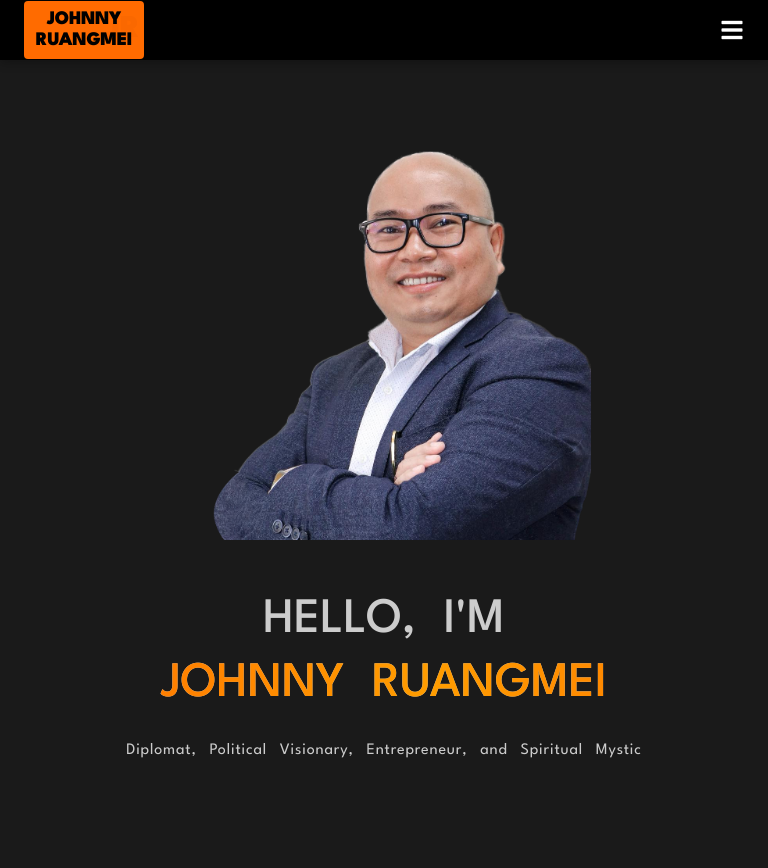
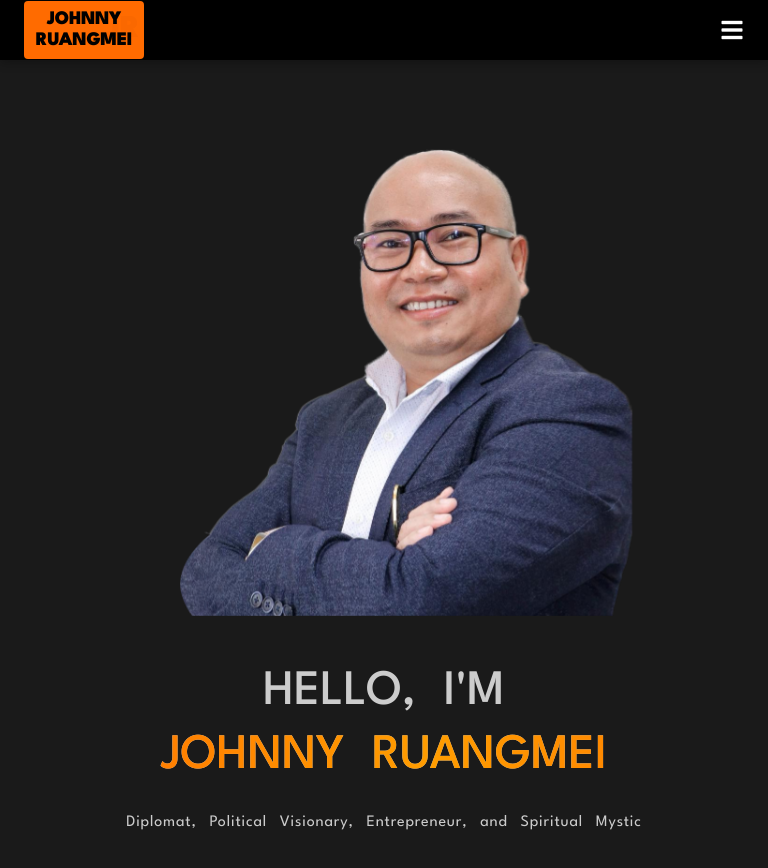
Before and after one commit to petergangmei/johnny-ruangmei, a plain HTML site: page public/index.html in a window 768 px wide. Drawn offline with nearby package versions, Linux system fonts and the light colour scheme.

Commit message:
Refine Hero Section Responsiveness and Text Alignment
- Updated hero section text alignment for better mobile and tablet display
- Enhanced CSS media queries for improved responsiveness across different screen sizes
- Adjusted hero content layout to center text and image on smaller devices
- Optimized image and text positioning for consistent user experience
- Fine-tuned Bootstrap grid system integration for hero section

```diff
--- a/public/index.html
+++ b/public/index.html
@@ -67,8 +67,8 @@
         <section class="hero container-fluid">
             <div class="row h-100 align-items-center hero-content">
                 <div class="col-lg-6 hero-text mb-4 mb-lg-0">
-                    <h1 class="text-lg-start text-center"><span>HELLO, I'M</span><br><span data-text="JOHNNY RUANGMEI">JOHNNY RUANGMEI</span></h1>
-                    <h4 class="text-lg-start text-center">Diplomat, Political Visionary, Entrepreneur, and Spiritual Mystic</h4>
+                    <h1 class="text-center text-lg-start"><span>HELLO, I'M</span><br><span data-text="JOHNNY RUANGMEI">JOHNNY RUANGMEI</span></h1>
+                    <h4 class="text-center text-lg-start">Diplomat, Political Visionary, Entrepreneur, and Spiritual Mystic</h4>
                 </div>
                 <div class="col-lg-6 d-flex justify-content-center justify-content-lg-end hero-image-container">
                     <div class="hero-image">
--- a/public/style.css
+++ b/public/style.css
@@ -956,7 +956,7 @@ html {
     background-color: #1a1a1a;
 }
 
-/* Responsive tweaks for medium-sized devices */
+/* Medium screen improvements - tablets and smaller desktops */
 @media (min-width: 769px) and (max-width: 991px) {
     /* Adjust main content margin */
     .main-content {
@@ -971,42 +971,116 @@ html {
 
     .hero-content {
         gap: 2rem;
+        display: flex;
+        flex-direction: column;
+        align-items: center;
+        text-align: center;
+    }
+
+    .hero-text {
+        max-width: 660px;
+        margin: 0 auto;
+        text-align: center;
     }
 
     .hero-text h1 {
-        font-size: 2.5rem;
+        font-size: 3.5rem;
+        text-align: center;
     }
 
     .hero-text h4 {
         font-size: 1rem;
+        text-align: center;
     }
 
     .hero-image {
         max-height: 70vh;
+        margin: 0 auto;
     }
 
     .profile-image {
         max-height: 70vh;
+        display: block;
+        margin: 0 auto;
     }
 }
 
-/* Extra small device adjustments */
-@media (max-width: 480px) {
+/* Fix for tablets in portrait mode */
+@media (min-width: 576px) and (max-width: 768px) {
+    .hero-content {
+        flex-direction: column-reverse;
+        align-items: center;
+    }
+
+    .hero-image-container {
+        margin-bottom: 2rem;
+        display: flex;
+        justify-content: center;
+        width: 100%;
+    }
+
+    .hero-image {
+        height: auto;
+        max-height: 55vh;
+        display: flex;
+        justify-content: center;
+        width: 100%;
+    }
+
+    .profile-image {
+        max-height: 55vh;
+        margin: 0 auto;
+    }
+
+    .hero-text {
+        max-width: 100%;
+        text-align: center;
+        padding: 0 1rem;
+    }
+
     .hero-text h1 {
-        font-size: 2.3rem;
+        text-align: center;
     }
 
     .hero-text h4 {
-        font-size: 0.9rem;
+        text-align: center;
     }
+}
 
-    .profile-image {
-        max-height: 45vh;
+/* Ensure Bootstrap rows respect our alignment */
+.row {
+    width: 100%;
+    margin: 0;
+}
+
+/* Make sure Bootstrap column alignment works properly */
+.col-lg-6 {
+    display: flex;
+    flex-direction: column;
+}
+
+/* Hero image alignment fixes */
+.hero-image-container {
+    display: flex;
+    justify-content: center;
+}
+
+@media (min-width: 992px) {
+    .hero-image-container {
+        justify-content: flex-end;
     }
+}
 
-    .hero {
-        padding: 0.5rem;
-    }
+/* Fix image sizing and alignment */
+.hero-image {
+    display: flex;
+    justify-content: center;
+    align-items: center;
+}
+
+.profile-image {
+    max-width: 100%;
+    height: auto;
 }
 
 /* Make sure images are responsive on all devices */
@@ -1057,3 +1131,95 @@ html {
         text-align: center;
     }
 }
+
+/* Fix for overlapping media queries and ensure image is centered on all screen sizes */
+@media (max-width: 991px) {
+    /* Center image and text on medium and small screens */
+    .hero-content {
+        display: flex;
+        flex-direction: column-reverse;
+        align-items: center;
+        justify-content: center;
+        padding: 2rem 1rem;
+        height: auto !important; /* Override the h-100 class */
+        min-height: 80vh;
+    }
+
+    .hero-text {
+        margin-top: 2rem;
+        text-align: center;
+        max-width: 100%;
+        padding: 0 1rem;
+    }
+
+    /* Ensure text is centered on these screen sizes */
+    .hero-text h1,
+    .hero-text h4 {
+        text-align: center !important;
+    }
+
+    /* Make sure the image is centered and sized properly */
+    .hero-image-container {
+        width: 100%;
+        display: flex;
+        justify-content: center !important;
+        align-items: center;
+        margin-bottom: 1rem;
+    }
+
+    .hero-image {
+        max-width: 90%;
+        display: flex;
+        justify-content: center;
+        align-items: center;
+        height: auto;
+        transform: none !important;
+    }
+
+    .profile-image {
+        max-height: 60vh;
+        max-width: 100%;
+        margin: 0 auto;
+    }
+
+    /* Override any bootstrap classes that might interfere */
+    .justify-content-lg-end,
+    .text-lg-start {
+        justify-content: center !important;
+        text-align: center !important;
+    }
+}
+
+/* Specific mobile adjustments */
+@media (max-width: 576px) {
+    .profile-image {
+        max-height: 50vh;
+    }
+
+    .hero-text h1 {
+        font-size: 2.6rem;
+    }
+
+    .hero-text h4 {
+        font-size: 1rem;
+    }
+}
+
+/* Extra small screen adjustments */
+@media (max-width: 480px) {
+    .hero-text h1 {
+        font-size: 2.3rem;
+    }
+
+    .hero-text h4 {
+        font-size: 0.9rem;
+    }
+
+    .profile-image {
+        max-height: 45vh;
+    }
+
+    .hero {
+        padding: 0.5rem;
+    }
+}
```
